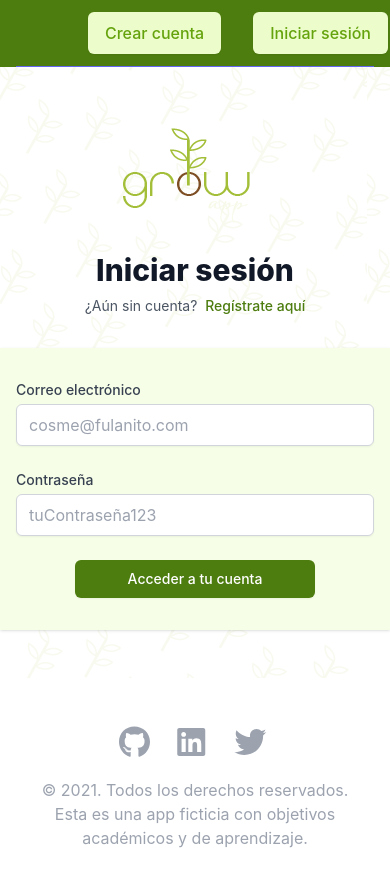
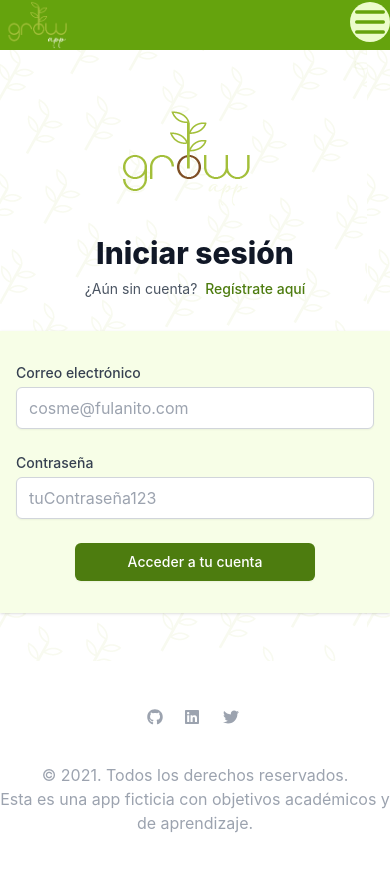
Before and after one commit to pablovicho/growapp-client, a React (Create React App) app: page /iniciar-sesion in a window 390 px wide. Shown: the top 886 px of the page. Built offline with nearby package versions, Linux system fonts and the light colour scheme; no server answers.

Commit message:
changed the navbar for a dropdown. still needs styling

```diff
--- a/package.json
+++ b/package.json
@@ -8,6 +8,8 @@
     "@fortawesome/free-regular-svg-icons": "^5.15.4",
     "@fortawesome/free-solid-svg-icons": "^5.15.4",
     "@fortawesome/react-fontawesome": "^0.1.16",
+    "@headlessui/react": "^1.4.2",
+    "@heroicons/react": "^1.0.5",
     "@testing-library/jest-dom": "^5.16.1",
     "@testing-library/react": "^12.1.2",
     "@testing-library/user-event": "^13.5.0",
--- /dev/null
+++ b/src/components/Layout/Dropdown.js
@@ -0,0 +1,155 @@
+import React, {Fragment, useContext, useEffect} from 'react'
+import { Link, useNavigate } from 'react-router-dom'
+import { Menu, Transition } from '@headlessui/react'
+import { DotsVerticalIcon, UserIcon, UserCircleIcon, MenuIcon } from '@heroicons/react/outline'
+import UserContext from '../../context/User/UserContext'
+import logo1 from "../../images/logo1.png"
+
+function classNames(...classes) {
+    return classes.filter(Boolean).join(' ')
+  }
+
+  export default function Example() {
+
+    const ctx = useContext(UserContext)
+	const navigate = useNavigate()
+
+	const {
+		singleUser,
+		verifyingToken,
+		logoutUser,
+		authStatus
+	} = ctx
+
+	const {_id} = singleUser
+
+	useEffect(() => {
+		verifyingToken()
+	}, [])
+
+    return (
+        <div className='flex justify-between bg-lime-600 py-0 items-center'>
+        <div>
+        <div className="overflow-hidden flex">
+						<Link to="/">
+							<img className="min-w-2/4 object-cover w-20 " src={logo1} alt="" />
+						</Link>
+					</div>
+        </div>
+
+        <div>
+      <Menu as="div" className="relative inline-block text-left">
+        <div>
+          <Menu.Button className="bg-lime-100 rounded-full flex items-center text-lime-600 hover:text-lime-800 focus:outline-none focus:ring-2 focus:ring-offset-2 focus:ring-offset-lime-100 focus:ring-lime-500">
+            <span className="sr-only">Open options</span>
+            <MenuIcon className="h-10 w-10" aria-hidden="true" />
+          </Menu.Button>
+        </div>
+
+        <Transition
+          as={Fragment}
+          enter="transition ease-out duration-100"
+          enterFrom="transform opacity-0 scale-95"
+          enterTo="transform opacity-100 scale-100"
+          leave="transition ease-in duration-75"
+          leaveFrom="transform opacity-100 scale-100"
+          leaveTo="transform opacity-0 scale-95"
+        >
+          <Menu.Items className="origin-top-right absolute right-0 mt-2 w-56 rounded-md shadow-lg bg-lime-50 ring-1 ring-black ring-opacity-5 focus:outline-none">
+
+            <Menu.Item>
+                {({ active }) => (
+                    <Link to="/sobre-nosotros"
+                    className={classNames(
+                      active ? 'bg-gray-100 text-gray-900' : 'text-gray-700',
+                      'block px-4 py-2 text-sm')}>
+								Nosotros
+							</Link>
+                )}
+              </Menu.Item>
+
+            {authStatus ?
+
+            <>
+              <Menu.Item>
+                {({ active }) => (
+                  <Link
+                    to={`/profile/${_id}`}
+                    className={classNames(
+                      active ? 'bg-gray-100 text-gray-900' : 'text-gray-700',
+                      'block px-4 py-2 text-sm'
+                    )}
+                  >
+                    Perfil
+                  </Link>
+                )}
+              </Menu.Item>
+              <Menu.Item>
+                {({ active }) => (
+                  <Link
+                    to={`/moods/chart/${_id}`}
+                    className={classNames(
+                      active ? 'bg-gray-100 text-gray-900' : 'text-gray-700',
+                      'block px-4 py-2 text-sm'
+                    )}
+                  >
+                    Estados de ánimo
+                  </Link>
+                )}
+              </Menu.Item>
+              <form method="POST" action="#">
+                <Menu.Item>
+                  {({ active }) => (
+                    <button onClick={() => {logoutUser()
+                    navigate(`../`)}}
+                      type="submit"
+                      className={classNames(
+                        active ? 'bg-gray-100 text-gray-900' : 'text-gray-700',
+                        'block w-full text-left px-4 py-2 text-sm'
+                      )}
+                    >
+                      Cerrar sesión
+                    </button>
+                  )}
+                </Menu.Item>
+              </form>
+</>
+:
+<>
+              <Menu.Item>
+                {({ active }) => (
+                  <Link
+                    to="/registro"
+                    className={classNames(
+                      active ? 'bg-gray-100 text-gray-900' : 'text-gray-700',
+                      'block px-4 py-2 text-sm'
+                    )}
+                  >
+                    Crear cuenta
+                  </Link>
+                )}
+              </Menu.Item>
+              <Menu.Item>
+                {({ active }) => (
+                  <Link
+                    to="/iniciar-sesion"
+                    className={classNames(
+                      active ? 'bg-gray-100 text-gray-900' : 'text-gray-700',
+                      'block px-4 py-2 text-sm'
+                    )}
+                  >
+                    Iniciar sesión
+                  </Link>
+                )}
+              </Menu.Item>
+              </>
+            }
+
+          </Menu.Items>
+
+        </Transition>
+      </Menu>
+      </div>
+      </div>
+    )
+  }
--- a/src/components/Layout/Footer.js
+++ b/src/components/Layout/Footer.js
@@ -7,31 +7,26 @@ import { faGithub, faLinkedin, faTwitter } from '@fortawesome/free-brands-svg-ic
 
 export default function Footer() {
 	return (
-	<div className="h-10 bg-blue-500">
+	<>
       <footer className="bg-white">
-        <div className="max-w-7xl  mx-auto py-12 px-4 overflow-hidden sm:px-6 lg:px-8">
+        <div className="mx-auto py-12 px-0 overflow-hidden lg:px-8">
 
-          <div className="mt-0 flex relative justify-center space-x-7 space-y-5 mr-12">
+          <div className="mt-0 flex relative justify-center space-x-7 space-y-5 mr-5">
 
             <a href="https://github.com/pablovicho" className=" text-gray-400 hover:text-gray-500">
             <span className="sr-only">Github</span>
-              <FontAwesomeIcon className="absolute top-0 object-cover h-sm w-sm" viewBox="500 0 24 24" icon={faGithub} />
+              <FontAwesomeIcon className="absolute top-0 object-cover" icon={faGithub} />
             </a>
 
-
-          <div>
             <a href="https://linkedin.com/in/pablo-valdes-b950066b/" className="text-gray-400 socialIcons fa-fw hover:text-gray-500">
               <span className="sr-only">faLinkedin</span>
-              <FontAwesomeIcon className="absolute top-0 object-cover h-sm w-sm" viewBox="0 0 24 24" icon={faLinkedin}/>
+              <FontAwesomeIcon className="absolute top-0 object-cover" icon={faLinkedin}/>
             </a>
-          </div>
 
-          <div>
             <a href="https://twitter.com/pablovicho" className="text-gray-400 hover:text-gray-500">
               <span className="sr-only">Twitter</span>
-              <FontAwesomeIcon className="absolute top-0 object-cover h-sm w-sm" viewBox="-450 0 24 24" icon={faTwitter} />
+              <FontAwesomeIcon className="absolute top-0 object-cover" icon={faTwitter} />
             </a>
-          </div>
 
           </div>
           <p className="mt-8 text-center text-base text-gray-400">
@@ -42,6 +37,6 @@ export default function Footer() {
           </p>
         </div>
       </footer>
-    </div>
+    </>
 	)
 }
--- a/src/components/Layout/Header.js
+++ b/src/components/Layout/Header.js
@@ -26,13 +26,13 @@ export default function Header() {
 
 	return (
 		<header className="bg-lime-700">
-			<nav className="max-w-7xl mx-auto px-4 sm:px-6 lg:px-8" aria-label="Top">
-				<div className="w-full py-3 flex items-center justify-between border-b border-indigo-500 lg:border-none">
-					<div className="flex items-center">
+			<nav className="px-2" aria-label="Top">
+				<div className="py-2 flex justify-between">
+					<div className="relative overflow-hidden flex">
 						<Link to="/">
-							<img className="h-auto sm:object-scale-down w-auto shrink" src={logo1} alt="" style={{width:"50%", height:"auto"}} />
+							<img className="absolute min-w-6/4 object-cover w-full " src={logo1} alt="" />
 						</Link>
-						<div className="ml-10 space-x-8 lg:block">
+						<div className="absolute ">
 							<Link to="/sobre-nosotros" className="hidden md:block max-w-7xl text-base text-lg font-medium text-white hover:text-blue-50">
 								NOSOTROS
 							</Link>
--- a/src/components/Layout/index.js
+++ b/src/components/Layout/index.js
@@ -4,13 +4,14 @@ import { Outlet } from 'react-router-dom'
 
 import Header from './Header'
 import Footer from './Footer'
+import Dropdown from './Dropdown'
 
 export default function Layout() {
 	return (
 		<div>
 			<div className="flex flex-col h-screen justify-between">
 
-				<Header />
+				<Dropdown />
 
 				<main className="mb-auto">
 					<Outlet />
--- a/src/components/Moods/Scatter.js
+++ b/src/components/Moods/Scatter.js
@@ -85,7 +85,7 @@ export default function Scatter() {
                       <div className="flex flex-col sm:flex-row ">
                         {/* este es el width del cuadro del mood, está en w-auto, pero habrá que ajustarlo */}
                         <div className="w-full p-2 ">
-                          <div className="flex flex-col bg-green-50 justify-center items-center bg-white rounded w-full max-w-sm md:max-w-md lg:max-w-lg pr-2 pl-10 pr-20 shadow-lg my-1">
+                          <div className="flex flex-col bg-slate-50 justify-center items-center rounded w-full max-w-sm md:max-w-md lg:max-w-lg pr-2 pl-10 pr-20 shadow-lg shadow-slate-200 my-1">
                             <h2 className="text-xl font-medium text-yellow-800 text-center">
                               {e.day} de {monthArray[Number(e.month)]}:
                             </h2>
--- a/tailwind.config.js
+++ b/tailwind.config.js
@@ -16,6 +16,12 @@ module.exports = {
         'footer-texture': "url('/client/public/bg-pattern.png')",
       }
     },
+    minWidth: {
+      '1/2': '50%',
+      '2/3': '66%',
+      '3/4': '75%',
+      '6/4': '150%'
+    }
   },
   plugins: [],
 }
```
Also changed, not shown: 1 other file (tests, documents, lock files or other folders).
